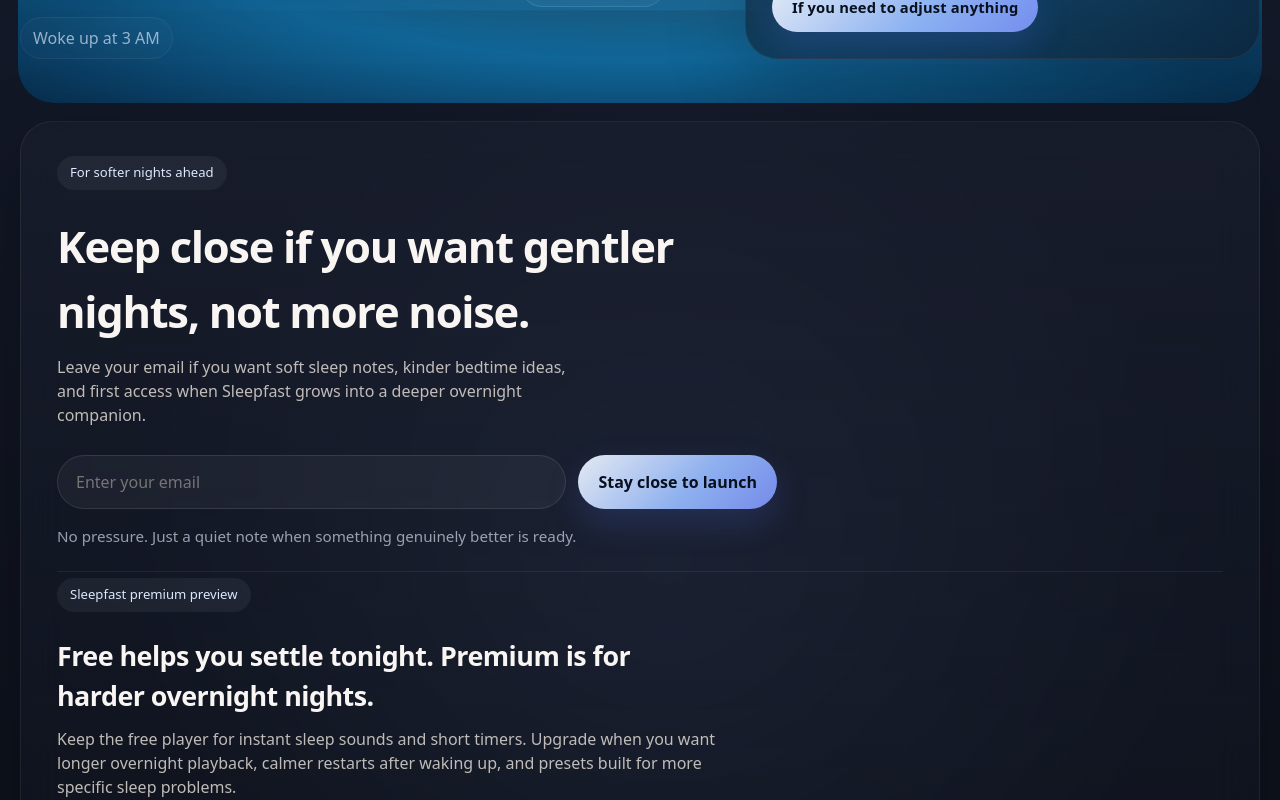
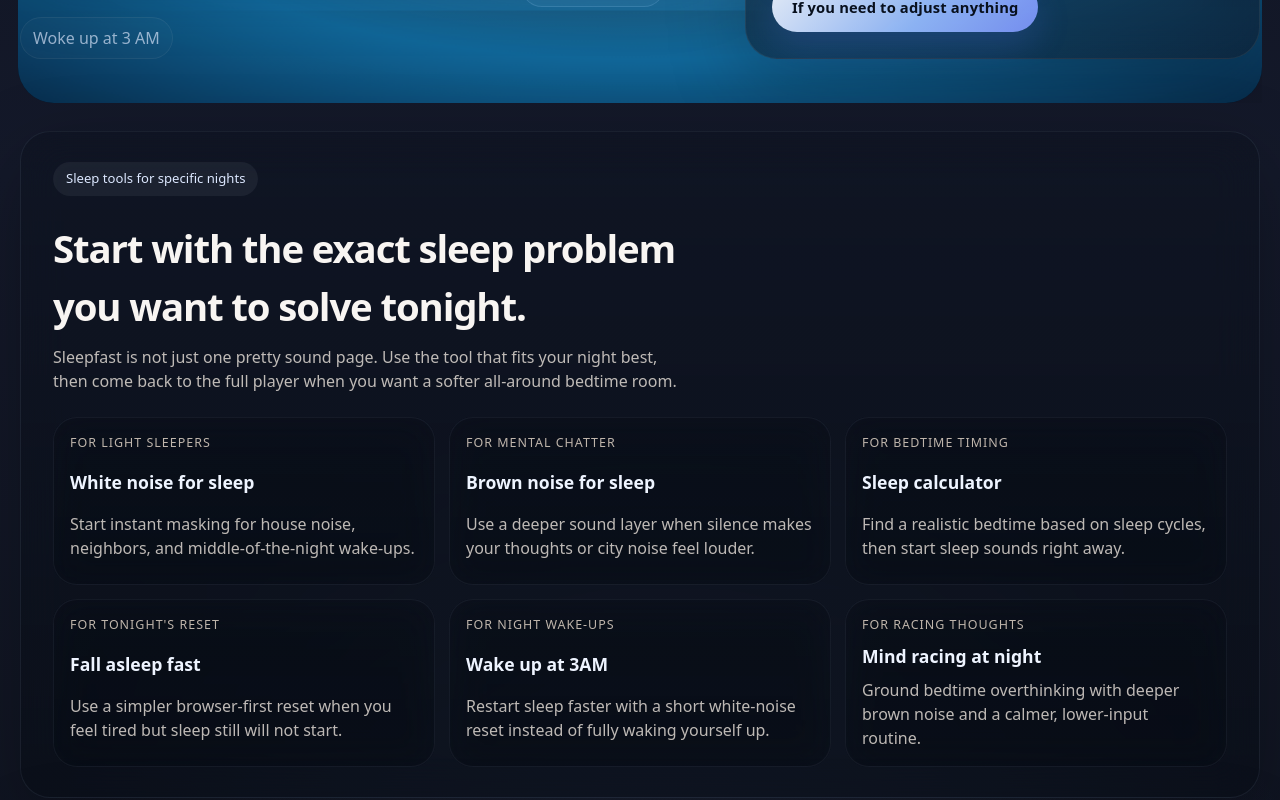
Before and after one commit to chenzh/sleepfast, a React (Vite) app: page / in a window 1280 px wide. Shown: the part 1100-1900 px from the top of the page. Built offline with nearby package versions, Linux system fonts and the light colour scheme.

Commit message:
Add homepage links to sleep tools

```diff
--- a/src/App.tsx
+++ b/src/App.tsx
@@ -1542,6 +1542,51 @@
         </div>
       </section>
 
+      <section className="tool-directory" aria-label="Sleepfast sleep tools">
+        <div className="tool-directory-panel glass-panel">
+          <div className="tool-directory-copy">
+            <span className="eyebrow">Sleep tools for specific nights</span>
+            <h2>Start with the exact sleep problem you want to solve tonight.</h2>
+            <p>
+              Sleepfast is not just one pretty sound page. Use the tool that fits your night best, then come back to the full player when you want a softer all-around bedtime room.
+            </p>
+          </div>
+
+          <div className="tool-directory-grid">
+            <a className="tool-directory-card glass-subpanel" href="/white-noise-for-sleep">
+              <span className="tool-directory-kicker">For light sleepers</span>
+              <strong>White noise for sleep</strong>
+              <p>Start instant masking for house noise, neighbors, and middle-of-the-night wake-ups.</p>
+            </a>
+            <a className="tool-directory-card glass-subpanel" href="/brown-noise-for-sleep">
+              <span className="tool-directory-kicker">For mental chatter</span>
+              <strong>Brown noise for sleep</strong>
+              <p>Use a deeper sound layer when silence makes your thoughts or city noise feel louder.</p>
+            </a>
+            <a className="tool-directory-card glass-subpanel" href="/sleep-calculator">
+              <span className="tool-directory-kicker">For bedtime timing</span>
+              <strong>Sleep calculator</strong>
+              <p>Find a realistic bedtime based on sleep cycles, then start sleep sounds right away.</p>
+            </a>
+            <a className="tool-directory-card glass-subpanel" href="/fall-asleep-fast">
+              <span className="tool-directory-kicker">For tonight's reset</span>
+              <strong>Fall asleep fast</strong>
+              <p>Use a simpler browser-first reset when you feel tired but sleep still will not start.</p>
+            </a>
+            <a className="tool-directory-card glass-subpanel" href="/wake-up-at-3am">
+              <span className="tool-directory-kicker">For night wake-ups</span>
+              <strong>Wake up at 3AM</strong>
+              <p>Restart sleep faster with a short white-noise reset instead of fully waking yourself up.</p>
+            </a>
+            <a className="tool-directory-card glass-subpanel" href="/mind-racing-at-night">
+              <span className="tool-directory-kicker">For racing thoughts</span>
+              <strong>Mind racing at night</strong>
+              <p>Ground bedtime overthinking with deeper brown noise and a calmer, lower-input routine.</p>
+            </a>
+          </div>
+        </div>
+      </section>
+
       <section className="conversion-strip conversion-strip-story" aria-label="Sleepfast email and premium signup">
         <div className="conversion-story glass-panel">
           <div className="conversion-intro">
--- a/src/styles.css
+++ b/src/styles.css
@@ -992,6 +992,79 @@
   margin: -10px auto 0;
 }
 
+.tool-directory {
+  width: min(1240px, 100%);
+  margin: 0 auto;
+}
+
+.tool-directory-panel {
+  padding: 30px 32px;
+  border-radius: 30px;
+  display: grid;
+  gap: 24px;
+}
+
+.tool-directory-copy {
+  display: grid;
+  gap: 10px;
+  max-width: 70ch;
+}
+
+.tool-directory-copy h2,
+.tool-directory-card strong {
+  margin: 0;
+}
+
+.tool-directory-copy h2 {
+  font-size: clamp(1.85rem, 3vw, 2.7rem);
+  letter-spacing: -0.03em;
+}
+
+.tool-directory-copy p,
+.tool-directory-card p {
+  margin: 0;
+  color: rgba(236, 229, 221, 0.8);
+}
+
+.tool-directory-grid {
+  display: grid;
+  grid-template-columns: repeat(3, minmax(0, 1fr));
+  gap: 14px;
+}
+
+.tool-directory-card {
+  display: grid;
+  gap: 10px;
+  text-decoration: none;
+  color: #eef4ff;
+  min-height: 168px;
+  transition:
+    transform 180ms ease,
+    border-color 180ms ease,
+    background 180ms ease,
+    box-shadow 180ms ease;
+}
+
+.tool-directory-card:hover,
+.tool-directory-card:focus-visible {
+  transform: translateY(-2px);
+  border-color: rgba(151, 188, 255, 0.22);
+  background: linear-gradient(180deg, rgba(35, 43, 67, 0.44), rgba(19, 24, 38, 0.56));
+  box-shadow: 0 18px 36px rgba(4, 9, 18, 0.18);
+}
+
+.tool-directory-kicker {
+  color: rgba(244, 229, 214, 0.78);
+  font-size: 0.78rem;
+  letter-spacing: 0.08em;
+  text-transform: uppercase;
+}
+
+.tool-directory-card strong {
+  font-size: 1.1rem;
+  line-height: 1.3;
+}
+
 .tool-sections {
   width: min(1240px, 100%);
   margin: 0 auto;
@@ -1247,7 +1320,8 @@
   }
 
   .tool-layout,
-  .tool-sections {
+  .tool-sections,
+  .tool-directory-grid {
     grid-template-columns: 1fr;
   }
 
```
